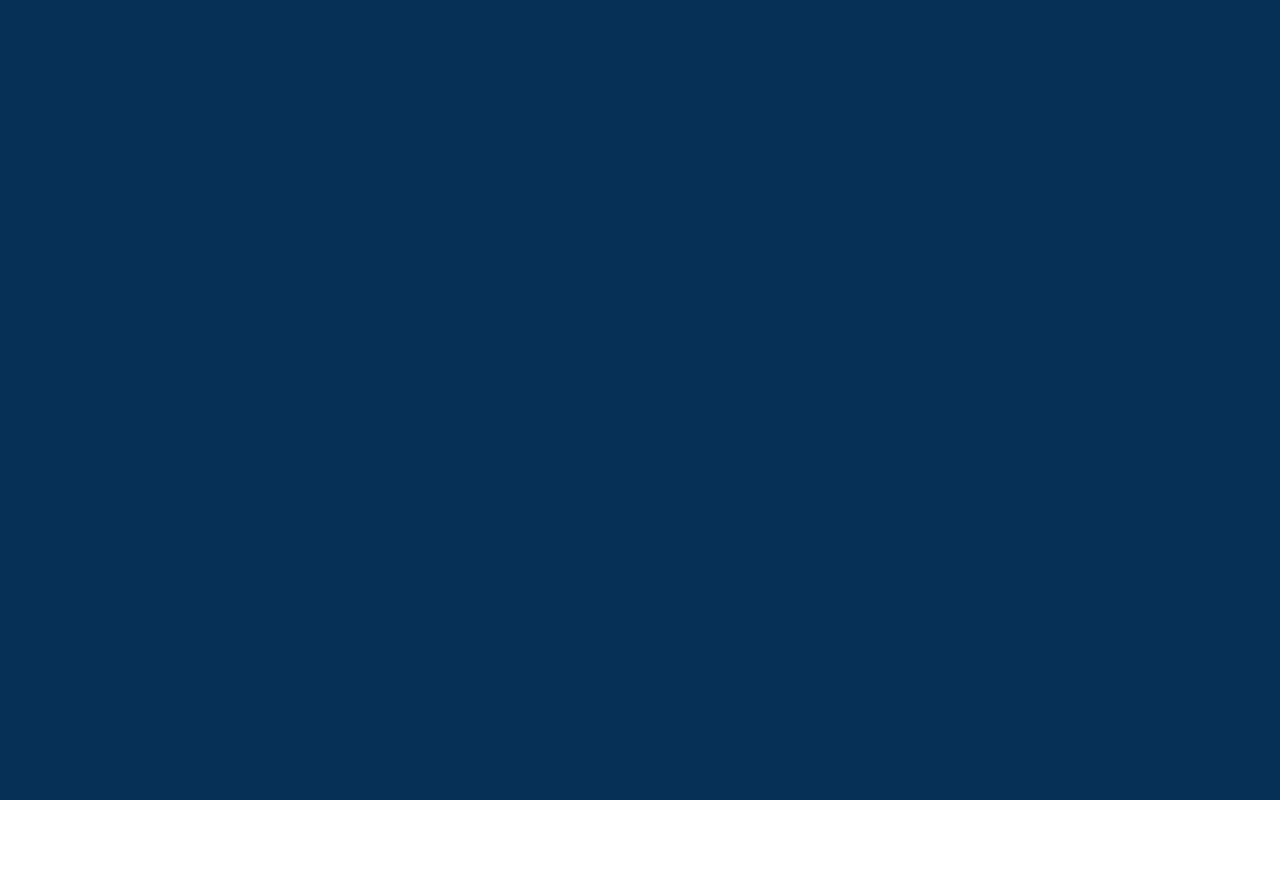
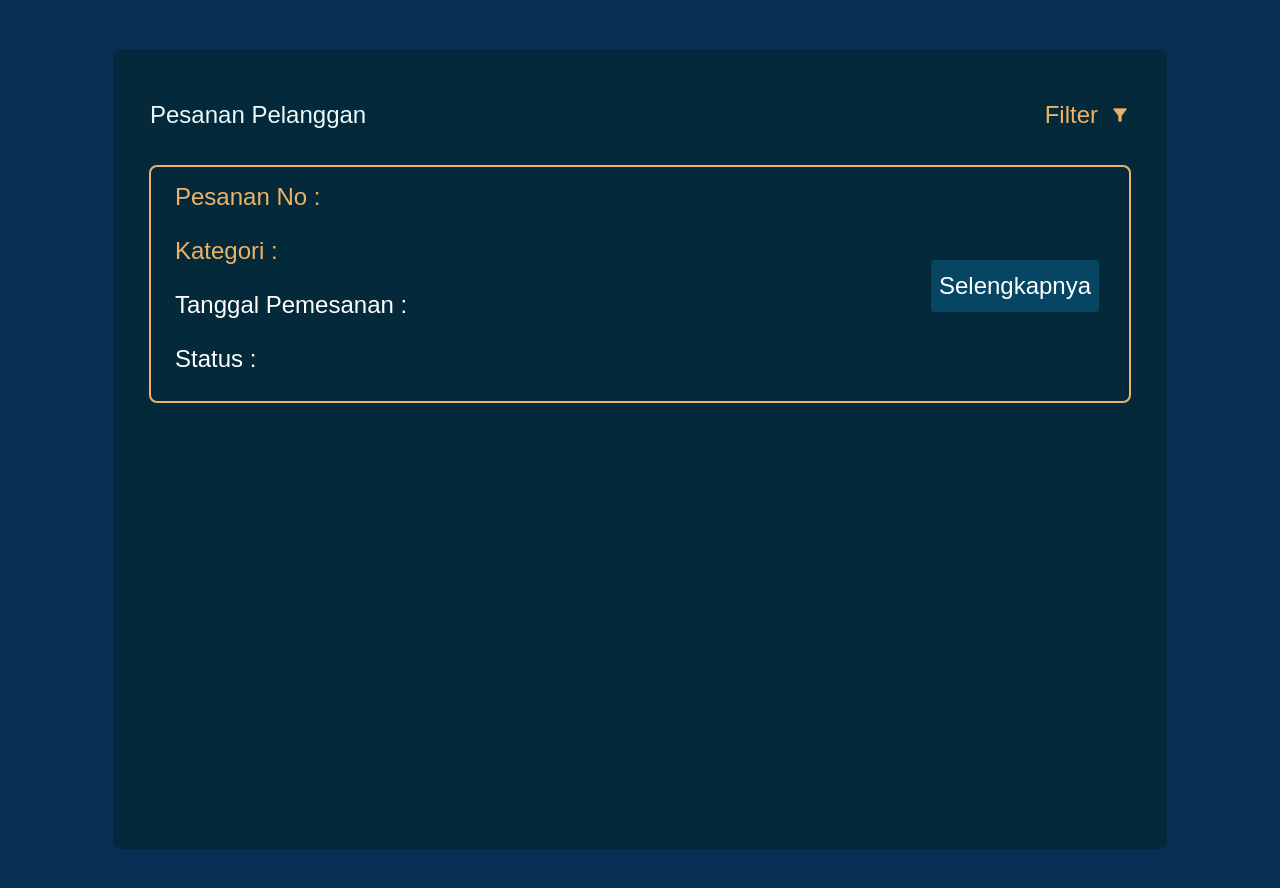
Before and after one commit to dimpram101/raise-production, a React (Vite) app in the folder frontend/: page /Admin-CustomerOrder in a window 1280 px wide. Shown: the top 888 px of the page. Before the commit the page ends 800 px from the top, so only its background shows below. Built offline with nearby package versions, Linux system fonts and the light colour scheme.

Commit message:
Page Admin Pesanan Pelanggan selesai

```diff
--- a/frontend/src/Components/Landing_page/Navbar.jsx
+++ b/frontend/src/Components/Landing_page/Navbar.jsx
@@ -6,19 +6,17 @@ const Navbar = () => {
   return(
     <>
       <nav className="bg-[#073054]  dark:bg-gray-900 fixed w-full z-20 top-0 left-0 ">
-        <div className="max-w-screen-xl flex flex-wrap items-center justify-between mx-64 p-4">
+        <div className="max-w-screen-xl flex flex-wrap items-center justify-between mx-24 p-4">
           <a href="https://flowbite.com/" className="flex items-center">
             {/* <img src="https://flowbite.com/docs/images/logo.svg" className="h-8 mr-3" alt="Flowbite Logo"/> */}
             <h1 className=" text-[32px] font-semibold text-[#ECB365] font-poppins">Raise <span className="text-white font-thin text-[24px]">Production</span></h1>
           </a>
 
           <div className="flex md:order-2">
-
             <ul className="flex flex-row space-x-8">
               <li className="mt-1.5">
                 <a onClick={() => navigate('/login')} href="/login" className="text-[#ECB365] hover:text-[#e19f42] text-[16px]  font-poppins font-thin"> Masuk</a>
               </li>
-
               <li>
                 <button type="button" onClick={() => navigate('/register')} className="text-white bg-[#ECB365] hover:bg-[#e19f42] focus:ring-4 focus:outline-none focus:ring-blue-300 font-medium rounded-md text-[16px] px-2 py-2 text-center font-poppins mr-3 md:mr-0 ">Daftar</button>
               </li>
--- a/frontend/src/pages/AdminCustomerOrder.jsx
+++ b/frontend/src/pages/AdminCustomerOrder.jsx
@@ -2,8 +2,47 @@ const AdminCustomerOrder = () => {
 
     return(
         <>
-            <div className="bg-[#073054] h-screen">
-            <div></div>
+            <div className="bg-[#073054] relative w-auto h-full flex py-[49px] justify-center">
+                <div className="flex flex-col items-center gap-[32px] py-[48px] bg-[#04293A] w-[1054px] h-[800px] rounded-[8px]">
+                    <div className=" flex flex-row justify-between gap-8 w-[980px] h-[36px]">
+                        <p className="font-poppins font-normal text-[24px] text-teal-50">Pesanan Pelanggan</p>
+                        <div className="flex flex-row justify-center items-center gap-[12px]">
+                            <p className="font-poppins font-normal text-[24px] text-[#ECB365]">Filter</p>
+                            <img src="./assets/icon/Filter ICON.png" alt="" />
+                        </div>
+                    </div>
+
+                    <div className="flex flex-col items-start gap-[24px] w-auto h-auto">
+                        <div className="border-2 border-[#ECB365] flex flex-col items-start rounded-[8px] px-[24px] py-[12px] w-[982px] h-[238px]">
+                            <div className="flex flex-row justify-between items-start gap-[12] w-[934px] h-[214px]">
+                                <div className="flex flex-col items-start gap-[18px] w-[414px] h-[214px]">
+                                    <div className="flex flex-row gap-[8px]">
+                                        <p className="font-poppins font-normal text-[24px] text-[#ECB365]">Pesanan No :</p>
+                                        <p className="font-poppins font-normal text-[24px] text-[#ECB365]"></p>
+                                    </div>
+                                    <div className="flex flex-row gap-[8px]">
+                                        <p className="flex font-poppins font-normal text-[24px] text-[#ECB365]">Kategori :</p>
+                                        <p className="flex font-poppins font-normal text-[24px] text-[#ECB365]"></p>
+                                    </div>
+                                    <div className="flex flex-row gap-[8px]">
+                                        <p className="flex font-poppins font-normal text-[24px] text-[#ffffff]">Tanggal Pemesanan :</p>
+                                        <p className="flex font-poppins font-normal text-[24px] text-[#ECB365]"></p>
+                                    </div>
+                                    <div className="flex flex-row gap-[8px]">
+                                        <p className="flex font-poppins font-normal text-[24px] text-[#ffffff]">Status :</p>
+                                        <p className="flex font-poppins font-normal text-[24px] text-[#ECB365]"></p>
+                                    </div>
+                                </div>
+
+                                <div className="flex flex-col justify-center items-center w-[188px] h-[214px]">
+                                    <div className="bg-[#064663] p-[8px] rounded-[4px]">
+                                        <p className="font-poppins font-normal text-[24px] text-[#ffffff]">Selengkapnya</p>
+                                    </div>
+                                </div>
+                            </div>
+                        </div>
+                    </div>
+                </div>
             </div>
         </>
     );
--- a/frontend/src/pages/Home.jsx
+++ b/frontend/src/pages/Home.jsx
@@ -39,30 +39,30 @@ const Home = () => {
             <h1>Tentang Kami</h1>
           </div>
 
-          <div className="mt-6 text-xl text-[#ECB365]">
+          <div className="mt-6 text-w text-[#ECB365]">
             <p className="text-center">Kami adalah tim profesional yang berbakat dan berpengalaman di bidang <br/> kami masing-masing, dan kami bersatu untuk menciptakan sesuatu yang <br/>luar biasa.</p>
           </div>
 
 
           <div className="mt-28 grid  grid-cols-2 gap-14">
 
-            <div className=" w-[650px]">
+            <div className="flex flex-col pl-28">
               <h1 className="text-2xl text-[#ECB365]">Pengalaman Tim</h1>
                 <p className=" text-xl text-justify text-white pt-3">Kami adalah sebuah tim profesional yang terdiri dari orang-orang yang berpengalaman dan ahli di bidangnya masing-masing. Dengan latar belakang yang beragam, kami bergabung bersama untuk memberikan pengalaman terbaik kepada pelanggan kami.</p>
             </div>
 
 
-            <div className="w-[650px]">
+            <div className="flex flex-col pr-28">
                 <h1 className="text-2xl text-[#ECB365]">Komunikasi Yang Cepat</h1>
                 <p className="text-justify text-xl text-white pt-3">Tim kami dikenal dengan kecepatan dan responsivitasnya yang luar biasa. Kami memahami bahwa setiap permintaan atau pertanyaan dari pelanggan penting untuk direspon dengan cepat dan akurat, dan itulah sebabnya kami selalu siap sedia untuk membantu Anda</p>
             </div>
 
-            <div className="w-[650px]">
+            <div className="flex flex-col pl-28">
                 <h1 className="text-2xl text-[#ECB365]">Harga Terbaik</h1>
                 <p className="text-justify text-xl text-white pt-3">Salah satu keunggulan kami adalah harga yang murah dan terjangkau. Kami memahami bahwa harga merupakan salah satu faktor yang sangat penting bagi pelanggan dalam memilih produk atau layanan. Oleh karena itu, kami selalu berusaha untuk menawarkan harga yang sesuai dengan anggaran pelanggan, tanpa mengorbankan kualitas atau fitur dari produk atau layanan kami</p>
             </div>
 
-            <div className="w-[650px]">
+            <div className="flex flex-col pr-28">
                 <h1 className="text-2xl text-[#ECB365]" >Kualitas</h1>
                 <p className="text-justify text-xl text-white pt-3">Kualitas adalah salah satu fokus utama kami. Kami menyadari bahwa pelanggan kami membutuhkan produk dan layanan yang andal dan berkualitas, dan kami berusaha untuk memenuhi ekspektasi tersebut dengan memberikan produk dan layanan yang terbaik.</p>
               </div>
```
Also changed, not shown: frontend/public/assets/icon/Filter ICON.png (added).
